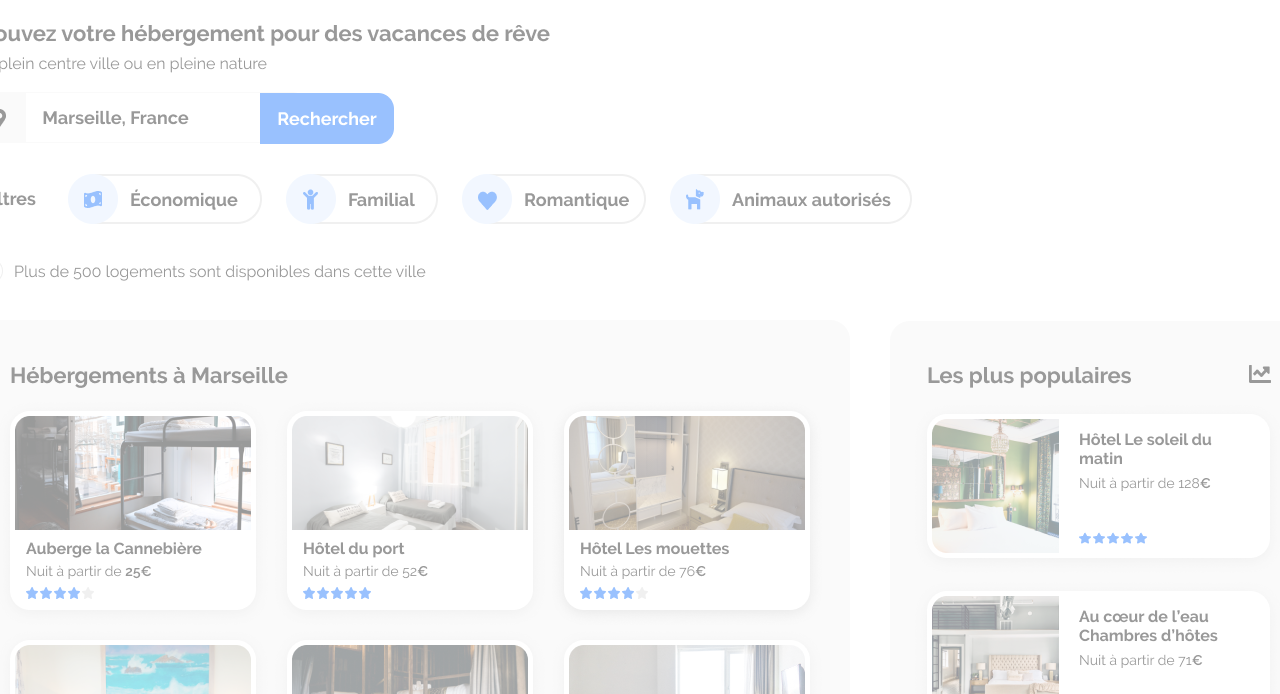
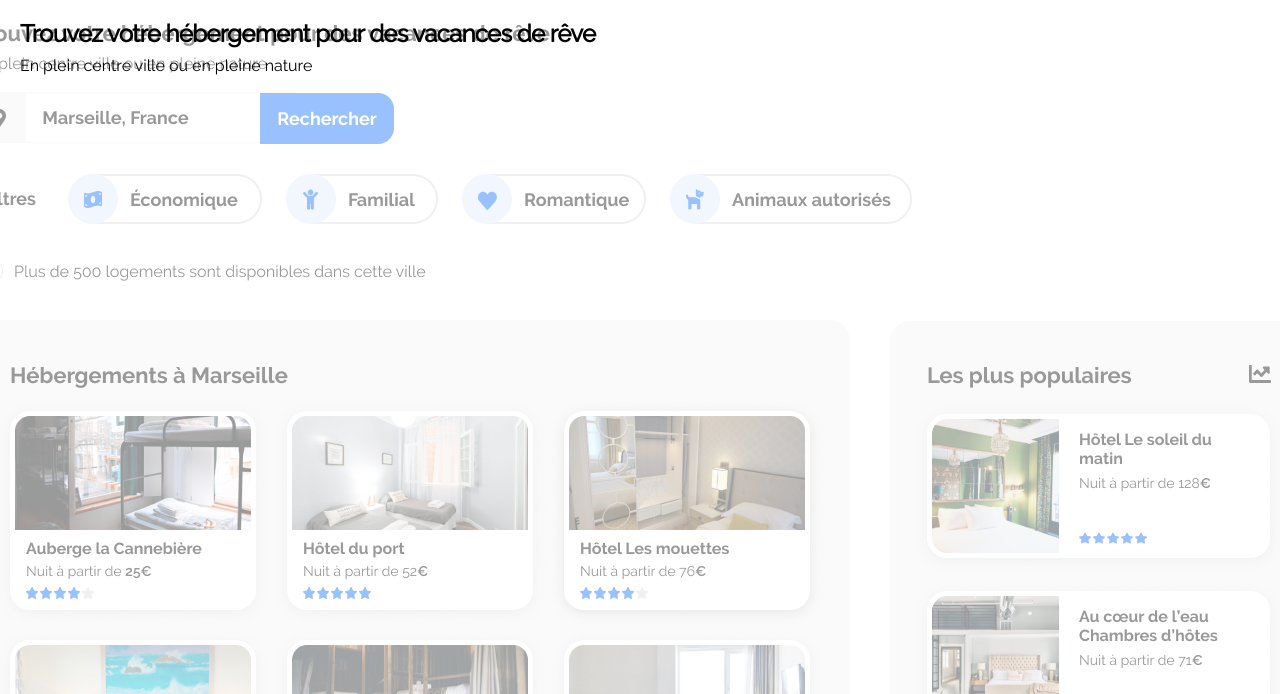
Before and after one commit to jeremyradenne/JeremyRadenne_2_16122020, a plain HTML site: page index.html in a window 1280 px wide. Shown: the part 106-800 px from the top of the page. Drawn offline with Linux system fonts and the light colour scheme.

Commit message:
Section home-title creation

```diff
--- a/index.html
+++ b/index.html
@@ -21,5 +21,13 @@
         <a href="#" class="menu-item">S'inscrire</a>
       </nav>
     </header>
+    <section id="home-title">
+      <div class="container">
+        <div class="title">
+          <h1>Trouvez votre hébergement pour des vacances de rêve</h1>
+          <p>En plein centre ville ou en pleine nature</p>
+        </div>
+      </div>
+    </section>
   </body>
 </html>
--- a/style.css
+++ b/style.css
@@ -53,8 +53,26 @@ img {
 .menu-item {
   margin: 0 3px 0 12px;
   padding: 46px 22px 0 28px;
+  color: #0065fc;
 }
 
 nav .active {
   border-top: 2px solid #0065fc;
 }
+
+.container {
+  margin: 5px auto;
+  padding: 0 20px;
+  max-width: 1370px;
+}
+
+.title h1 {
+  letter-spacing: -0.7px;
+  margin: 0;
+  padding: 0;
+}
+
+.title p {
+  margin: 0;
+  padding: 0;
+}
```
